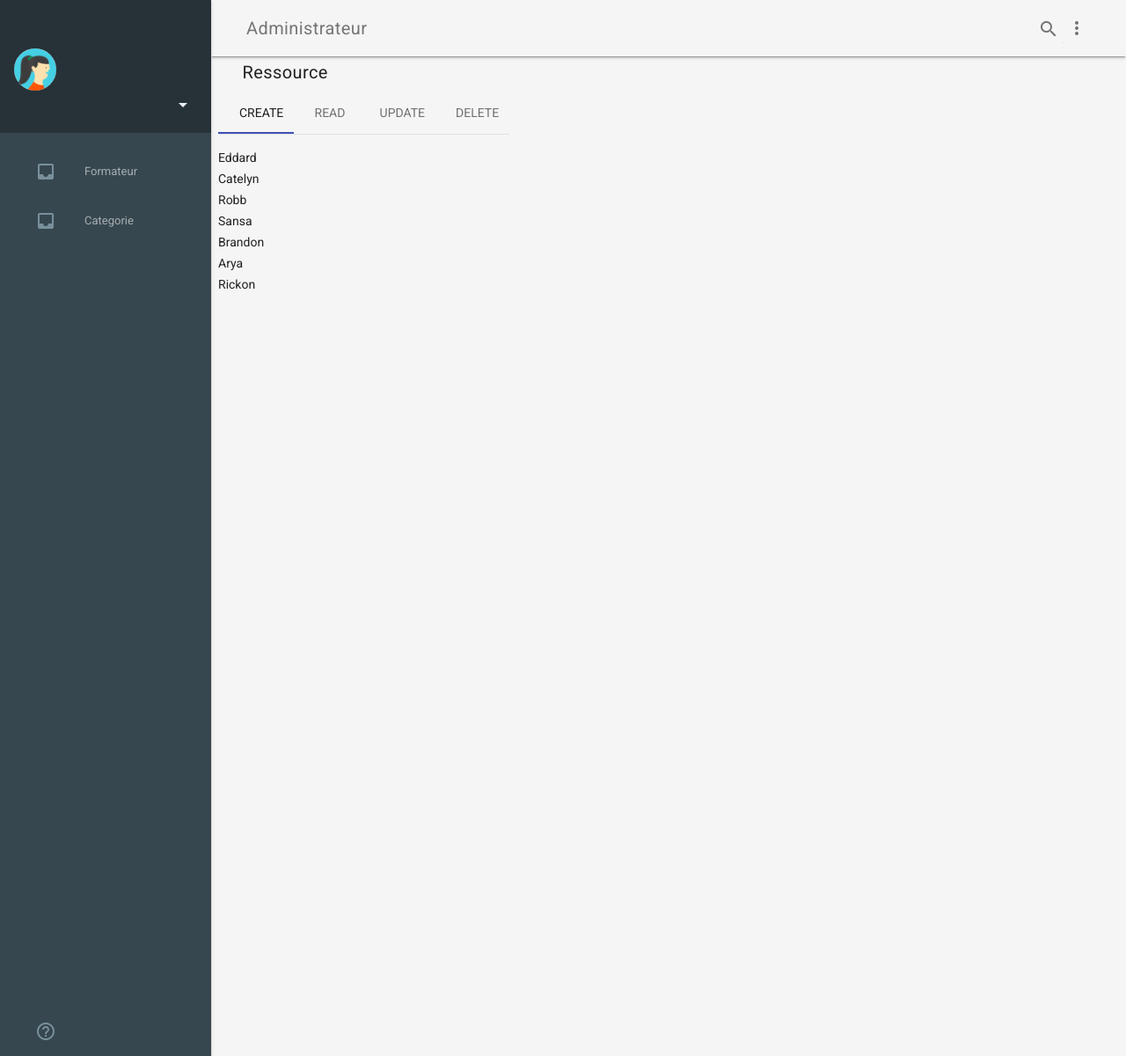
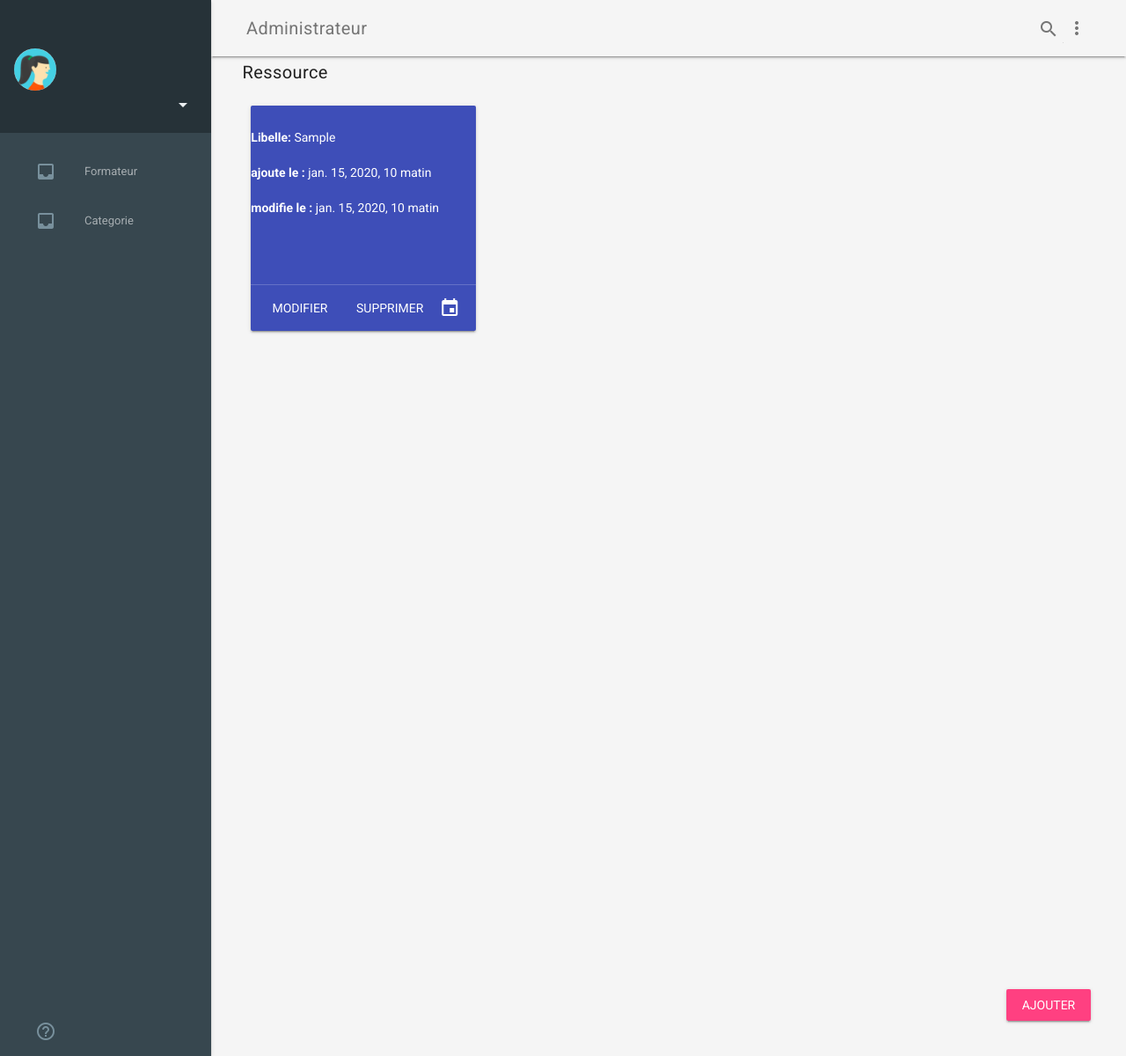
Before and after one commit to chawki27000/tice_project, a Django app: page /gestion/ressource in a window 1280 px wide. Shown: the whole page at 88% size. Run offline with Django 3.2, Linux system fonts and the light colour scheme; tables that the repository leaves empty hold one stand-in row (values such as "Sample post"); parts of the project's set-up code (start-up, migrations or seed data) failed here and were passed over.

Commit message:
add ressource feature in formateur actor

```diff
--- a/gestion/urls.py
+++ b/gestion/urls.py
@@ -17,7 +17,7 @@
 
     url(
         regex=r'^ressource$',
-        view=views.RessourceView.as_view(),
+        view=views.ListeRessource.as_view(),
         name='dash_ressource'
     ),
 
@@ -51,7 +51,7 @@
 
     url(r'^register/$', views.register, name='register'),
 
-    # CRUD
+    # CRUD (Categorie)
     url(
         regex=r'^categorie/new$',
         view=views.CreateCategorie.as_view(),
@@ -71,7 +71,7 @@
         name='delete_categ'
     ),
 
-    # CRUD
+    # CRUD (Formateur)
     url(
         regex=r'^formateur/new$',
         view=views.CreateFormateur.as_view(),
@@ -89,4 +89,23 @@
         view=views.DeleteFormateur.as_view(),
         name='delete_formateur'
     ),
+
+    # CRUD (Ressource)
+    url(
+        regex=r'^ressource/new$',
+        view=views.CreateRessource.as_view(),
+        name='create_ressource'
+    ),
+
+    url(
+        regex=r'^ressource/edit/(?P<pk>\d+)$',
+        view=views.UpdateRessource.as_view(),
+        name='update_ressource'
+    ),
+
+    url(
+        regex=r'^ressource/del/(?P<pk>\d+)$',
+        view=views.DeleteRessource.as_view(),
+        name='delete_ressource'
+    ),
 ]
--- a/gestion/views.py
+++ b/gestion/views.py
@@ -6,8 +6,8 @@
 from django.shortcuts import render, redirect
 from django.views.generic import TemplateView, ListView, CreateView, UpdateView, DeleteView
 
-from gestion.models import Categorie, Formateur
-from .forms import LoginForm, UserRegistrationForm, CategorieForm, FormateurForm
+from gestion.models import Categorie, Formateur, Ressource
+from .forms import LoginForm, UserRegistrationForm, CategorieForm, FormateurForm, RessourceForm
 
 
 # CBV TempleteView :
@@ -142,8 +142,8 @@
 class UpdateFormateur(UpdateView):
     model = Formateur
     template_name = "gestion/formateur_update_form.html"
-    form_class = FormateurForm
-    success_url = reverse_lazy(HomeView)
+    form_class = RessourceForm
+    success_url = reverse_lazy('gestion:dash_formateur')
 
     def form_valid(self, form):
         self.object = form.save()
@@ -156,3 +156,41 @@
     context_object_name = "formateur"
     template_name = "gestion/formateur_delete.html"
     success_url = reverse_lazy('gestion:dash_formateur')
+
+
+# CBV : Formateur
+class ListeRessource(ListView):
+    model = Ressource
+    context_object_name = "derniers_articles"
+    template_name = "gestion/dash_formateur_ressource.html"
+
+
+class CreateRessource(CreateView):
+    model = Ressource
+    template_name = "gestion/ressource_create_form.html"
+    form_class = RessourceForm
+    success_url = reverse_lazy('gestion:dash_ressource')
+
+    def form_valid(self, form):
+        categorie = form.save(commit=False)
+        categorie.administrateur = self.request.user.administrateur
+        return super(CreateRessource, self).form_valid(form)
+
+
+class UpdateRessource(UpdateView):
+    model = Ressource
+    template_name = "gestion/ressource_update_form.html"
+    form_class = RessourceForm
+    success_url = reverse_lazy('gestion:dash_ressource')
+
+    def form_valid(self, form):
+        self.object = form.save()
+        messages.success(self.request, "Votre profil a ete mis a jour avec succes.")
+        return redirect('gestion:dash_ressource')
+
+
+class DeleteRessource(DeleteView):
+    model = Ressource
+    context_object_name = "ressource"
+    template_name = "gestion/ressource_delete.html"
+    success_url = reverse_lazy('gestion:dash_ressource')
--- a/tice_project/templates/gestion/dash_formateur_ressource.html
+++ b/tice_project/templates/gestion/dash_formateur_ressource.html
@@ -4,46 +4,40 @@
 
     <span class="mdl-layout-title">Ressource</span>
 
-    <div class="mdl-tabs mdl-js-tabs mdl-js-ripple-effect">
-        <div class="mdl-tabs__tab-bar">
-            <a href="#create-panel" class="mdl-tabs__tab is-active">Create</a>
-            <a href="#read-panel" class="mdl-tabs__tab">Read</a>
-            <a href="#update-panel" class="mdl-tabs__tab">Update</a>
-            <a href="#delete-panel" class="mdl-tabs__tab">Delete</a>
+    {% for article in derniers_articles %}
+        <div class="mdl-grid">
+            <div class="mdl-cell mdl-cell--1-col">
+
+                <div class="demo-card-event mdl-card mdl-shadow--2dp">
+                    <div class=" mdl-card--expand">
+                        <h4>
+                            <p class="me_card"><strong>Libelle: </strong> {{ article.lib_ress }}</p>
+                        </h4>
+                        <p class="me_card"><strong>ajoute le : </strong>{{ article.created }}</p>
+                        <p class="me_card"><strong>modifie le : </strong>{{ article.modified }}</p>
+
+                    </div>
+                    <div class="mdl-card__actions mdl-card--border">
+                        <a class="mdl-button mdl-button--colored mdl-js-button mdl-js-ripple-effect"
+                           href="{% url "gestion:update_ressource" article.id %}">
+                            Modifier
+                        </a>
+
+                        <a class="mdl-button mdl-button--colored mdl-js-button mdl-js-ripple-effect"
+                           href="{% url "gestion:delete_ressource" article.id %}">
+                            Supprimer
+                        </a>
+                        <div class="mdl-layout-spacer"></div>
+                        <i class="material-icons">event</i>
+                    </div>
+                </div>
+            </div>
+
         </div>
 
-        <div class="mdl-tabs__panel is-active" id="create-panel">
-            <ul>
-                <li>Eddard</li>
-                <li>Catelyn</li>
-                <li>Robb</li>
-                <li>Sansa</li>
-                <li>Brandon</li>
-                <li>Arya</li>
-                <li>Rickon</li>
-            </ul>
-        </div>
-        <div class="mdl-tabs__panel" id="read-panel">
-            <ul>
-                <li>Tywin</li>
-                <li>Cersei</li>
-                <li>Jamie</li>
-                <li>Tyrion</li>
-            </ul>
-        </div>
-        <div class="mdl-tabs__panel" id="update-panel">
-            <ul>
-                <li>Viserys</li>
-                <li>Daenerys</li>
-            </ul>
-        </div>
+    {% endfor %}
 
-        <div class="mdl-tabs__panel" id="delete-panel">
-            <ul>
-                <li>Viserys</li>
-                <li>Daenerys</li>
-            </ul>
-        </div>
-    </div>
+    <a href="{% url "gestion:create_ressource" %}" target="_blank" id="view-source"
+       class="mdl-button mdl-js-button mdl-button--raised mdl-js-ripple-effect mdl-color--accent mdl-color-text--accent-contrast">Ajouter</a>
 
 {% endblock %}
```
Also changed, not shown: gestion/forms.py (+7 -1 lines), tice_project/templates/gestion/ressource_create_form.html (added, +14 -0 lines), tice_project/templates/gestion/ressource_delete.html (added, +9 -0 lines), tice_project/templates/gestion/ressource_update_form.html (added, +14 -0 lines).
